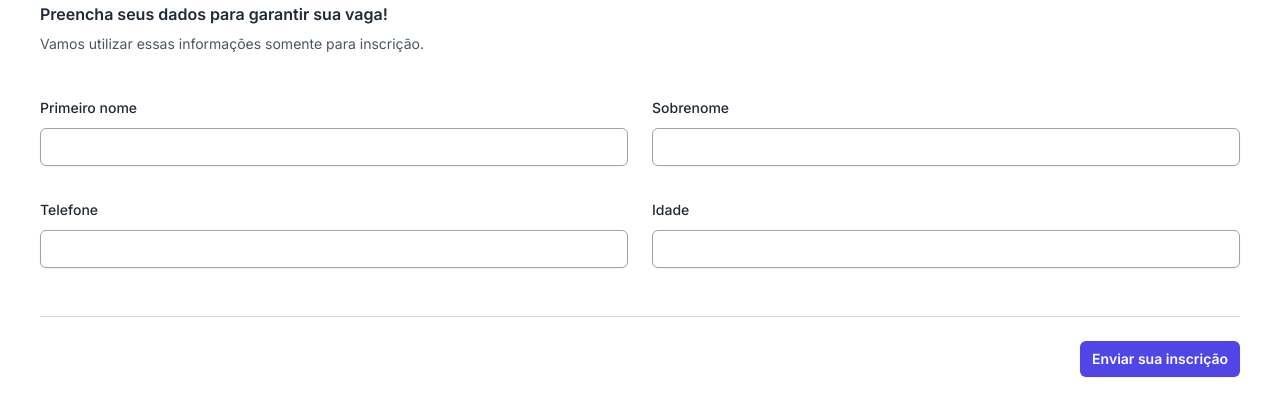
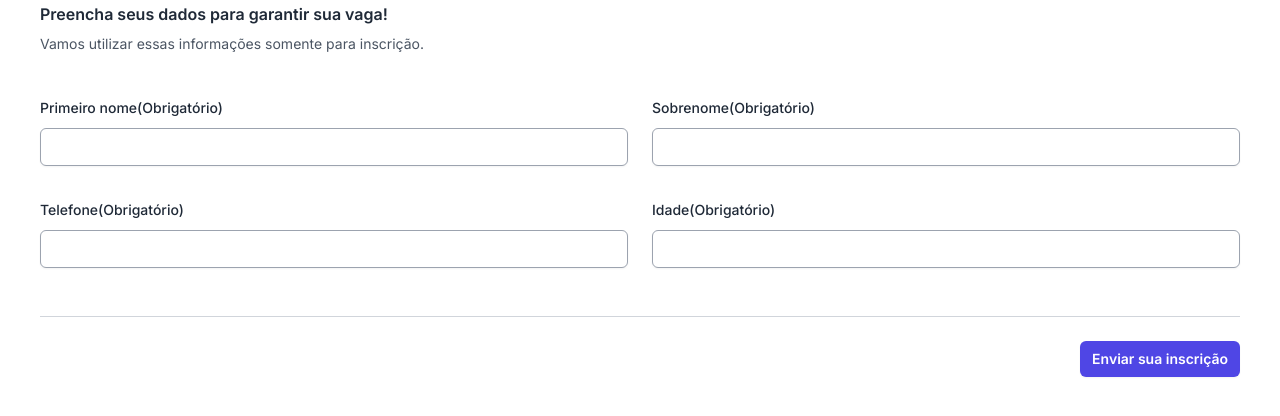
Before and after one commit to joedysonbezerra/country-party, a Next.js app: page /registration in a window 1280 px wide. Shown: the top 416 px of the page. Built offline with nearby package versions, Linux system fonts and the light colour scheme.

Commit message:
refactor: improve form

```diff
--- a/src/app/(pages)/registration/page.tsx
+++ b/src/app/(pages)/registration/page.tsx
@@ -8,7 +8,9 @@ import { delay } from "@/app/utils/delay";
 export default function Registration() {
   const router = useRouter();
   const [isExploding, setIsExploding] = useState(false);
-  const [formData, setFormData] = useState({
+  const [formData, setFormData] = useState<{
+    [key: string]: string;
+  }>({
     firstName: "",
     lastName: "",
     phone: "",
@@ -25,6 +27,19 @@ export default function Registration() {
 
   const handleSubmit = async (e: any) => {
     e.preventDefault();
+
+    const requiredFields = ["firstName", "lastName", "phone", "age"];
+    const missingFields = requiredFields.filter((field) => !formData[field]);
+
+    if (missingFields.length > 0) {
+      alert(
+        `Por favor, preencha todos os campos obrigatórios: ${missingFields.join(
+          ", "
+        )}`
+      );
+      return;
+    }
+
     try {
       const response = await fetch("/api/notion/send", {
         method: "POST",
@@ -33,7 +48,7 @@ export default function Registration() {
         },
         body: JSON.stringify(formData),
       });
-      const result = await response.json();
+      await response.json();
       setIsExploding(true);
       await delay(500);
       setIsExploding(false);
@@ -71,7 +86,7 @@ export default function Registration() {
                     htmlFor="first-name"
                     className="block text-sm font-medium leading-6 text-gray-800"
                   >
-                    Primeiro nome
+                    Primeiro nome(Obrigatório)
                   </label>
                   <div className="mt-2">
                     <input
@@ -91,7 +106,7 @@ export default function Registration() {
                     htmlFor="last-name"
                     className="block text-sm font-medium leading-6 text-gray-800"
                   >
-                    Sobrenome
+                    Sobrenome(Obrigatório)
                   </label>
                   <div className="mt-2">
                     <input
@@ -111,7 +126,7 @@ export default function Registration() {
                     htmlFor="phone"
                     className="block text-sm font-medium leading-6 text-gray-800"
                   >
-                    Telefone
+                    Telefone(Obrigatório)
                   </label>
                   <div className="mt-2">
                     <InputMask
@@ -131,7 +146,7 @@ export default function Registration() {
                     htmlFor="age"
                     className="block text-sm font-medium leading-6 text-gray-800"
                   >
-                    Idade
+                    Idade(Obrigatório)
                   </label>
                   <div className="mt-2">
                     <input
```
